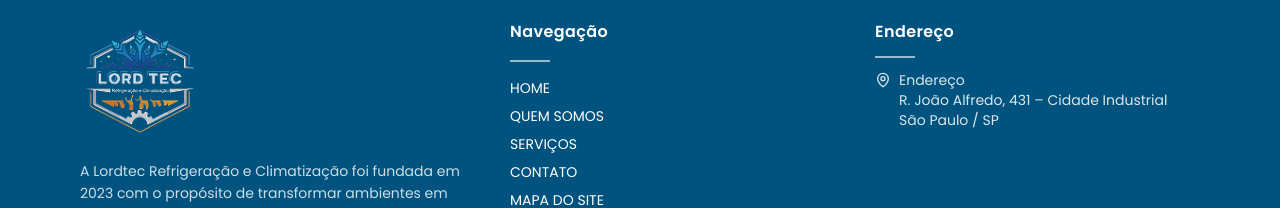
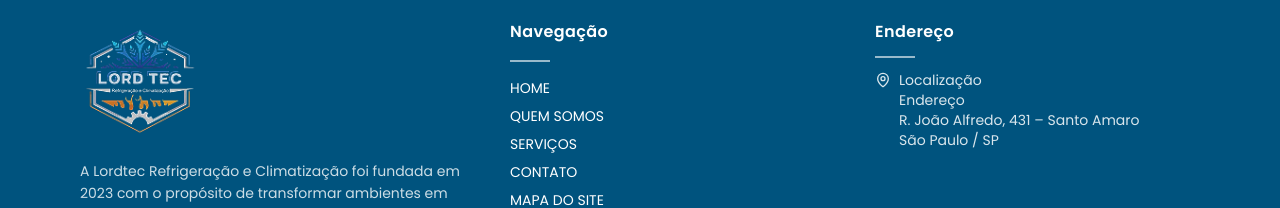
Before and after one commit to HeitorBMarini/lord-tec, a Next.js app: page / in a window 1280 px wide. Shown: the part 4143-4351 px from the top of the page. Built offline with nearby package versions, Linux system fonts and the light colour scheme.

Commit message:
Ajuste mapa e endereço

```diff
--- a/app/components/Footer.tsx
+++ b/app/components/Footer.tsx
@@ -6,9 +6,8 @@ import { socialLinks } from "../data/socialLinks";
 import { Mail, Phone, Clock, MapPin } from "lucide-react";
 import { contactInfo } from "../data/contactInfo";
 
-
 export default function Footer() {
-    const phoneItems = contactInfo.phoneGroup.items;
+  const phoneItems = contactInfo.phoneGroup.items;
 
   return (
     <footer className="text-white md:pt-35 pt-10 pb-0 bg-(--secondary-color) md:bg-[#00537E]">
@@ -84,12 +83,11 @@ export default function Footer() {
 
               <div className="flex items-start gap-2 text-sm text-white/85">
                 <MapPin size={16} className="mt-0.5" />
-                <p>
-                  Endereço
-                  <br />
-                 R. João Alfredo, 431  – Cidade Industrial
-                  <br />
-                 São Paulo / SP
+
+                <p className="whitespace-pre-line">
+                  {contactInfo.location.title}
+                  {"\n"}
+                  {contactInfo.location.text}
                 </p>
               </div>
             </div>
--- a/app/components/FooterDefault.tsx
+++ b/app/components/FooterDefault.tsx
@@ -83,12 +83,11 @@ export default function FooterDefault() {
 
               <div className="flex items-start gap-2 text-sm text-white/85">
                 <MapPin size={16} className="mt-0.5" />
-                <p>
-                  Endereço
-                  <br />
-                 R. João Alfredo, 431  – Cidade Industrial
-                  <br />
-                 São Paulo / SP
+
+                <p className="whitespace-pre-line">
+                  {contactInfo.location.title}
+                  {"\n"}
+                  {contactInfo.location.text}
                 </p>
               </div>
             </div>
--- a/app/components/SectionContato.tsx
+++ b/app/components/SectionContato.tsx
@@ -39,7 +39,7 @@ export default function SectionContato() {
             rounded-xl border shadow-xl
             bg-white
           "
-          src="https://www.google.com/maps/embed?pb=!1m18!1m12!1m3!1d3659.800959264479!2d-46.488539689277744!3d-23.467643078776224!2m3!1f0!2f0!3f0!3m2!1i1024!2i768!4f13.1!3m3!1m2!1s0x94ce602fdd556a89%3A0xcbcb7cd046e79ecc!2sR.%20Jo%C3%A3o%20Alfredo%2C%20431%20-%20Cidade%20Industrial%20Sat%C3%A9lite%20de%20S%C3%A3o%20Paulo%2C%20Guarulhos%20-%20SP%2C%2007224-120!5e0!3m2!1sen!2sbr!4v1764967589334!5m2!1sen!2sbr"
+          src="https://www.google.com/maps/embed?pb=!1m18!1m12!1m3!1d7309.295879989831!2d-46.70623428694393!3d-23.65277601459352!2m3!1f0!2f0!3f0!3m2!1i1024!2i768!4f13.1!3m3!1m2!1s0x94ce504e12b06239%3A0x6a25e7fca6684d35!2sR.%20Jo%C3%A3o%20Alfredo%2C%20387-2147483647%20-%20Santo%20Amaro%2C%20S%C3%A3o%20Paulo%20-%20SP%2C%2004747-001!5e0!3m2!1sen!2sbr!4v1764967763253!5m2!1sen!2sbr"
           loading="lazy"
         />
       </div>
--- a/app/components/SectionContatoService.tsx
+++ b/app/components/SectionContatoService.tsx
@@ -32,7 +32,7 @@ export default function SectionContatoService() {
             rounded-xl border shadow-xl
             bg-white
           "
-          src="https://www.google.com/maps/embed?pb=!1m18!1m12!1m3!1d3659.800959264479!2d-46.488539689277744!3d-23.467643078776224!2m3!1f0!2f0!3f0!3m2!1i1024!2i768!4f13.1!3m3!1m2!1s0x94ce602fdd556a89%3A0xcbcb7cd046e79ecc!2sR.%20Jo%C3%A3o%20Alfredo%2C%20431%20-%20Cidade%20Industrial%20Sat%C3%A9lite%20de%20S%C3%A3o%20Paulo%2C%20Guarulhos%20-%20SP%2C%2007224-120!5e0!3m2!1sen!2sbr!4v1764967589334!5m2!1sen!2sbr"
+          src="https://www.google.com/maps/embed?pb=!1m18!1m12!1m3!1d7309.295879989831!2d-46.70623428694393!3d-23.65277601459352!2m3!1f0!2f0!3f0!3m2!1i1024!2i768!4f13.1!3m3!1m2!1s0x94ce504e12b06239%3A0x6a25e7fca6684d35!2sR.%20Jo%C3%A3o%20Alfredo%2C%20387-2147483647%20-%20Santo%20Amaro%2C%20S%C3%A3o%20Paulo%20-%20SP%2C%2004747-001!5e0!3m2!1sen!2sbr!4v1764967763253!5m2!1sen!2sbr"
           loading="lazy"
         />
       </div>
--- a/app/contato/page.tsx
+++ b/app/contato/page.tsx
@@ -64,7 +64,7 @@ export default function ContatoPage() {
       />
 
       <main className="bg-white">
-        <section className="w-full py-10 md:py-16">
+        <section className="w-full pt-10 md:pt-10">
           <Image
             src="/imgs/gelo-right.webp"
             alt="Gelo decorativo"
@@ -337,10 +337,10 @@ export default function ContatoPage() {
           {/* IFRAME ABAIXO */}
           <div className="md:mt-40 md:block hidden mt-10 overflow-hidden rounded-lg">
             <iframe
-              src="https://www.google.com/maps/embed?pb=!1m30..."
+              src="https://www.google.com/maps/embed?pb=!1m18!1m12!1m3!1d7309.295879989831!2d-46.70623428694393!3d-23.65277601459352!2m3!1f0!2f0!3f0!3m2!1i1024!2i768!4f13.1!3m3!1m2!1s0x94ce504e12b06239%3A0x6a25e7fca6684d35!2sR.%20Jo%C3%A3o%20Alfredo%2C%20387-2147483647%20-%20Santo%20Amaro%2C%20S%C3%A3o%20Paulo%20-%20SP%2C%2004747-001!5e0!3m2!1sen!2sbr!4v1764967763253!5m2!1sen!2sbr"
               loading="lazy"
               referrerPolicy="no-referrer-when-downgrade"
-              className="w-full h-full rounded-lg border-0"
+              className="w-full h-80 rounded-lg border-0"
             ></iframe>
           </div>
         </section>
--- a/app/data/contactInfo.ts
+++ b/app/data/contactInfo.ts
@@ -27,6 +27,6 @@ export const contactInfo = {
 
   location: {
     title: "Localização",
-    text: "Endereço\n R. João Alfredo, 431  – Cidade Industrial \nSão Paulo / SP",
+    text: "Endereço\n R. João Alfredo, 431  – Santo Amaro \nSão Paulo / SP",
   },
 };
```
